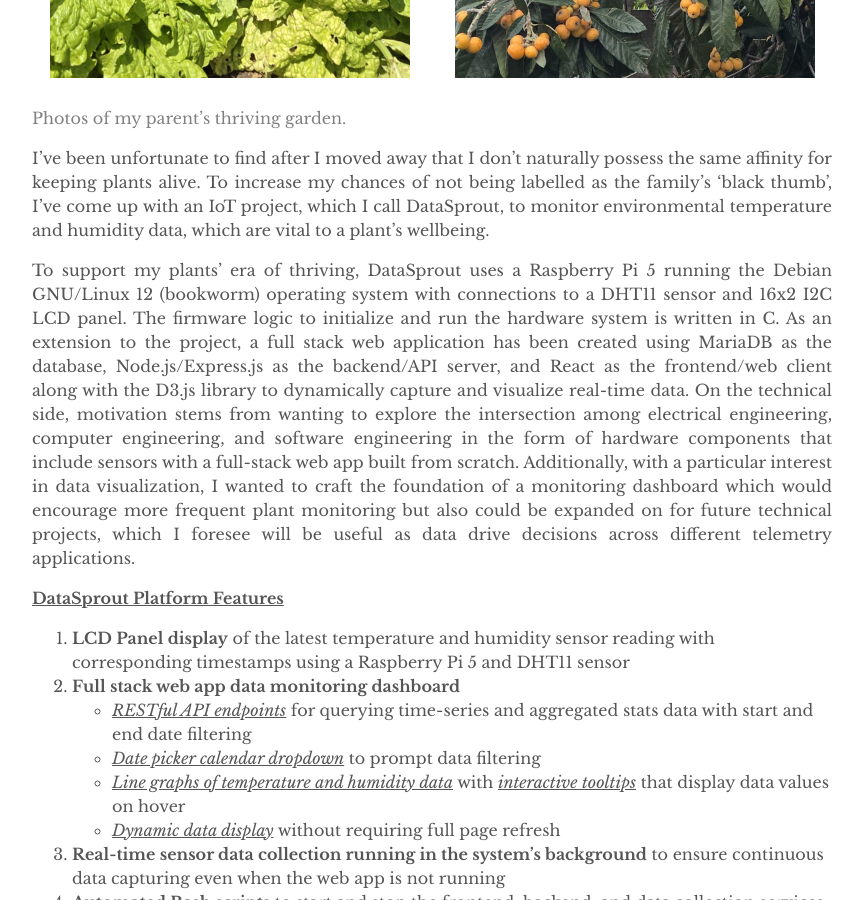
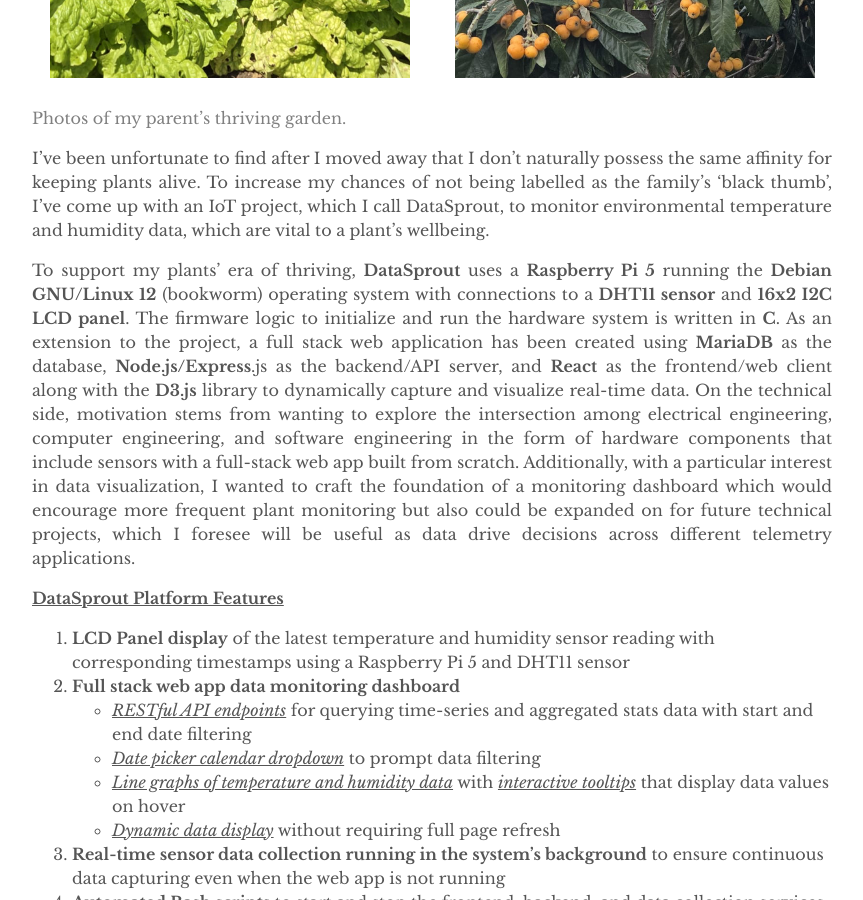
Before and after one commit to jackiechanmakes/jackiechanmakes.github.io, a Jekyll site: the page built from _posts/2025-04-19-plant-monitor.md, in a window 1280 px wide and 900 px high, scrolled down 978 px. Shown: the whole window, without its empty margins (208-1071 px from the left). Built offline with Jekyll 4.4.1, drawn with Linux system fonts in a browser that asks for light colours; comment, search, counter and statistics services are not loaded.

Commit message:
Add formatting

```diff
--- a/_posts/2025-04-19-plant-monitor.md
+++ b/_posts/2025-04-19-plant-monitor.md
@@ -24,7 +24,7 @@ I’ve been fortunate to grow up with parents who love to garden, which means I
 
 I’ve been unfortunate to find after I moved away that I don’t naturally possess the same affinity for keeping plants alive. To increase my chances of not being labelled as the family’s ‘black thumb’, I’ve come up with an IoT project, which I call DataSprout, to monitor environmental temperature and humidity data, which are vital to a plant’s wellbeing.
 
-To support my plants’ era of thriving, DataSprout uses a Raspberry Pi 5 running the Debian GNU/Linux 12 (bookworm) operating system with connections to a DHT11 sensor and 16x2 I2C LCD panel. The firmware logic to initialize and run the hardware system is written in C. As an extension to the project, a full stack web application has been created using MariaDB as the database, Node.js/Express.js as the backend/API server, and React as the frontend/web client along with the D3.js library to dynamically capture and visualize real-time data. On the technical side, motivation stems from wanting to explore the intersection among electrical engineering, computer engineering, and software engineering in the form of hardware components that include sensors with a full-stack web app built from scratch. Additionally, with a particular interest in data visualization, I wanted to craft the foundation of a monitoring dashboard which would encourage more frequent plant monitoring but also could be expanded on for future technical projects, which I foresee will be useful as data drive decisions across different telemetry applications.
+To support my plants’ era of thriving, **DataSprout** uses a **Raspberry Pi 5** running the **Debian GNU/Linux 12** (bookworm) operating system with connections to a **DHT11 sensor** and **16x2 I2C LCD panel**. The firmware logic to initialize and run the hardware system is written in **C**. As an extension to the project, a full stack web application has been created using **MariaDB** as the database, **Node.js/Express**.js as the backend/API server, and **React** as the frontend/web client along with the **D3.js** library to dynamically capture and visualize real-time data. On the technical side, motivation stems from wanting to explore the intersection among electrical engineering, computer engineering, and software engineering in the form of hardware components that include sensors with a full-stack web app built from scratch. Additionally, with a particular interest in data visualization, I wanted to craft the foundation of a monitoring dashboard which would encourage more frequent plant monitoring but also could be expanded on for future technical projects, which I foresee will be useful as data drive decisions across different telemetry applications.
 
 **<u>DataSprout Platform Features</u>**
 1.	**LCD Panel display** of the latest temperature and humidity sensor reading with corresponding timestamps using a Raspberry Pi 5 and DHT11 sensor
@@ -37,7 +37,7 @@ To support my plants’ era of thriving, DataSprout uses a Raspberry Pi 5 runnin
 4.	**Automated Bash scripts** to start and stop the frontend, backend, and data collection services with a single command execution
 5.	**Modular system design** allowing for easy integration of additional sensors, features, or services to support future scalability and upgrade efforts
 
-**Tech Stack**
+**<u>Tech Stack</u>**
 
 **HARDWARE:**
 - Raspberry Pi 5
```
